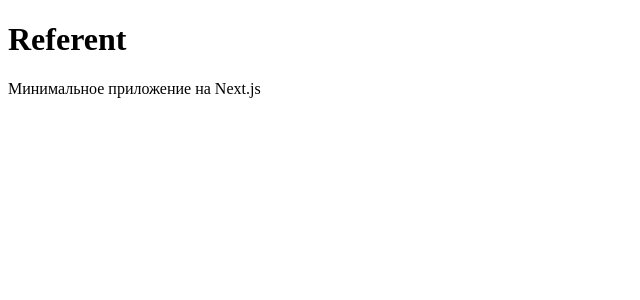
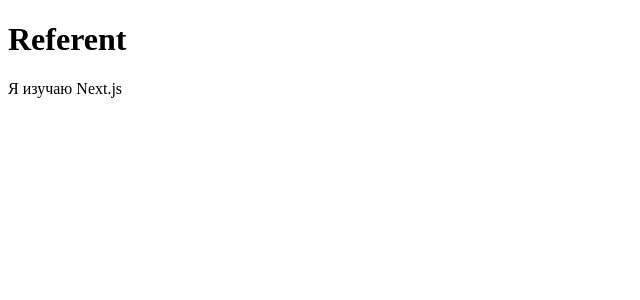
Before and after one commit to evbukanov-tech/referent, a Next.js app: page / in a window 1280 px wide. Shown: the top 300 px of the page, without its empty margins (0-640 px from the left). Built offline with nearby package versions, Linux system fonts and the light colour scheme.

Commit message:
Update application description to reflect learning focus on Next.js

```diff
--- a/app/layout.tsx
+++ b/app/layout.tsx
@@ -2,7 +2,7 @@
 
 export const metadata: Metadata = {
   title: "Referent",
-  description: "Минимальное приложение на Next.js",
+  description: "Я изучаю Next.js",
 };
 
 export default function RootLayout({
--- a/app/page.tsx
+++ b/app/page.tsx
@@ -2,7 +2,7 @@
   return (
     <main>
       <h1>Referent</h1>
-      <p>Минимальное приложение на Next.js</p>
+      <p>Я изучаю Next.js</p>
     </main>
   );
 }
```
